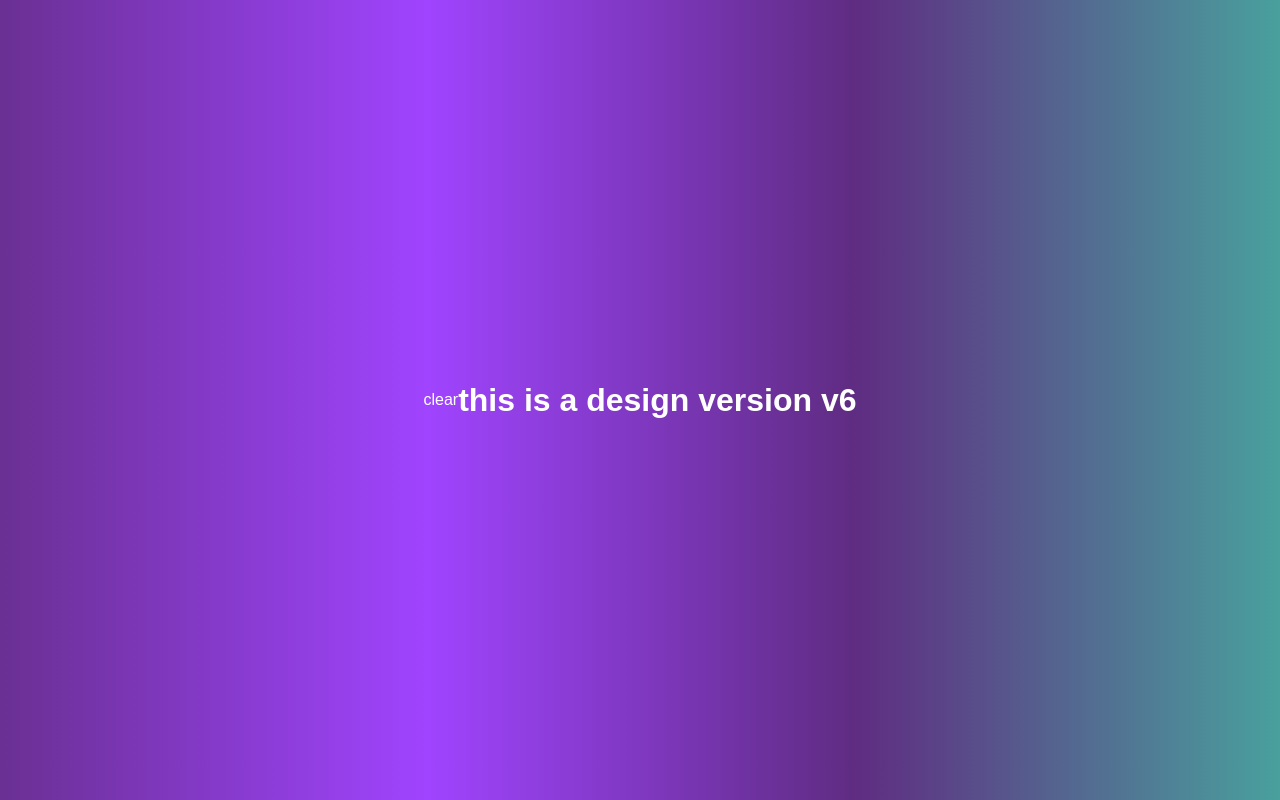
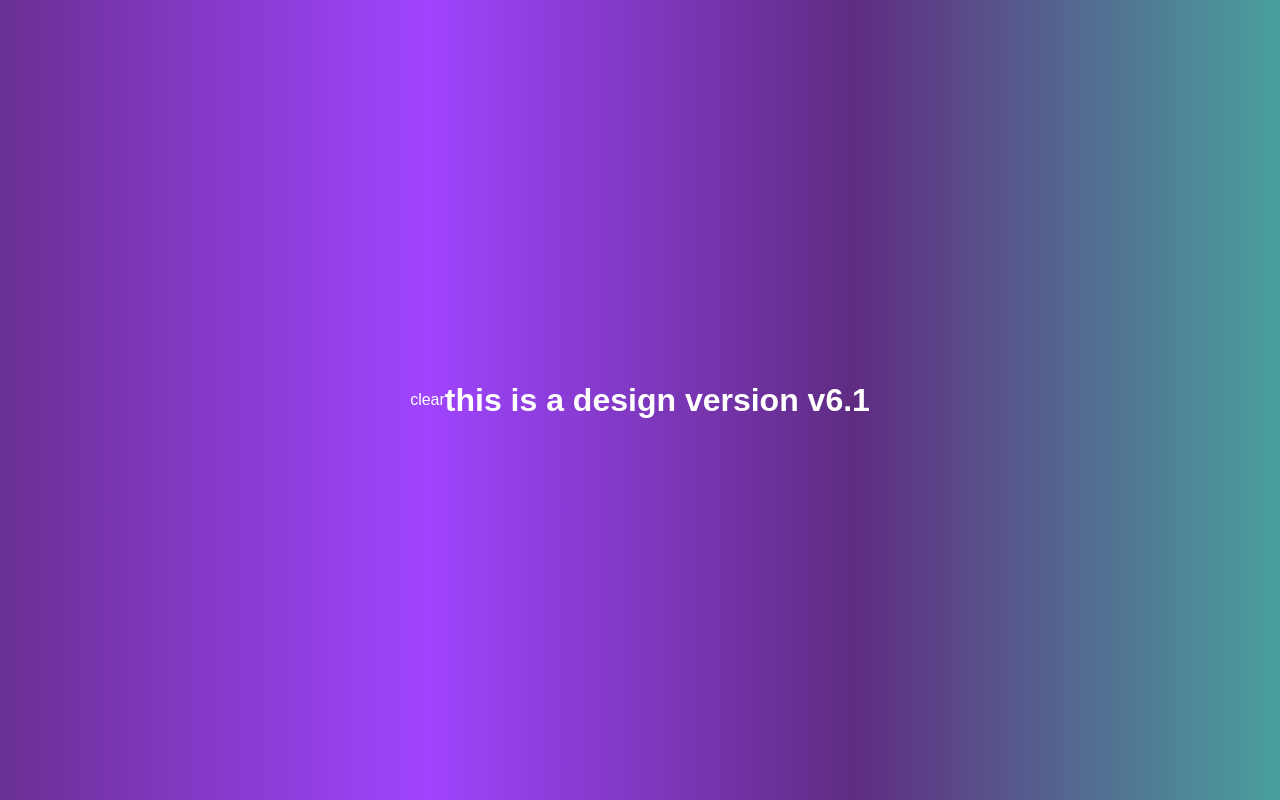
Before and after one commit to sonalsolanki3112-pixel/myrepo, a plain HTML site: page index.html in a window 1280 px wide. Drawn offline with Linux system fonts and the light colour scheme.

Commit message:
change the version two6.1

```diff
--- a/index.html
+++ b/index.html
@@ -5,11 +5,9 @@
     <meta charset="UTF-8">clear
     <meta name="viewport" content="width=device-width, initial-scale=1.0">
     <link rel="stylesheet" href="styles.css">
-    <title>Document</title>
-</head>
 
-<body>
-    <h1>this is a design version v6</h1>
+
+   <h1>this is a design version v6.1</h1>
 
 </body>
 
```
